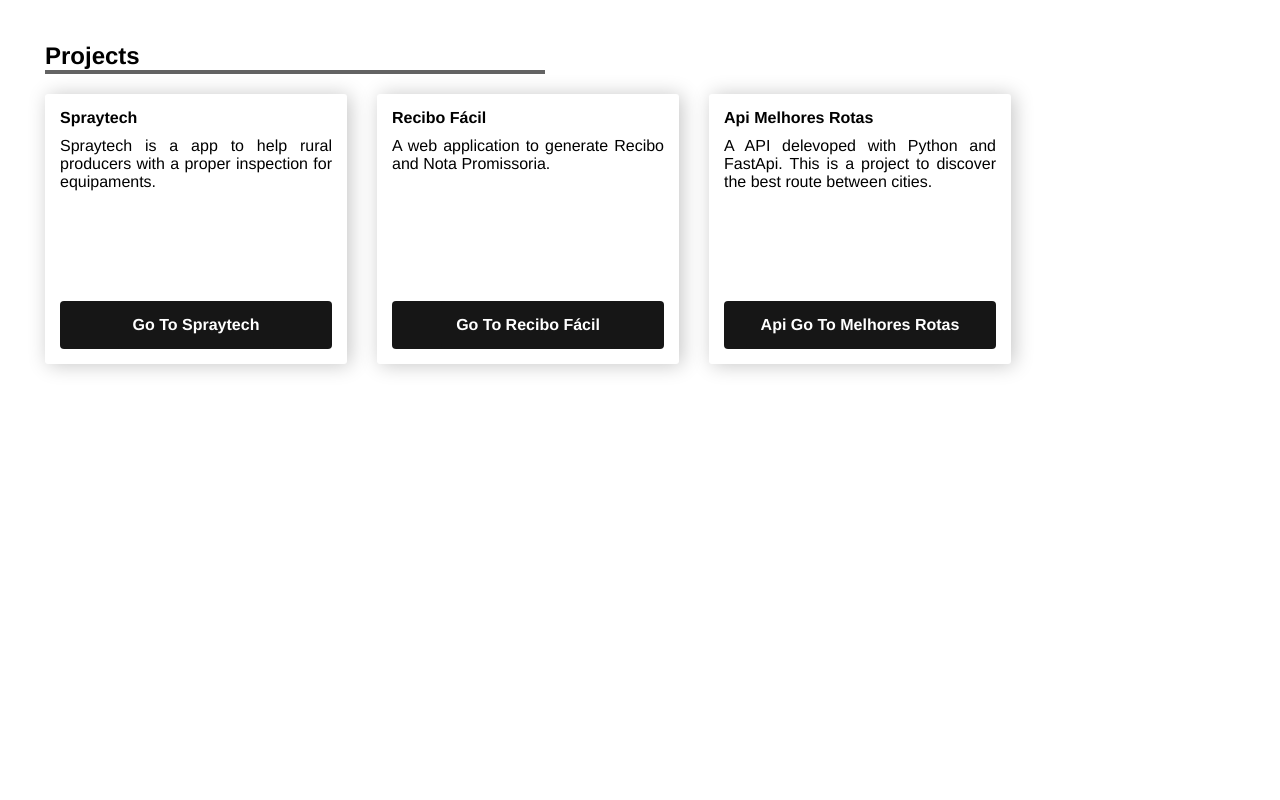
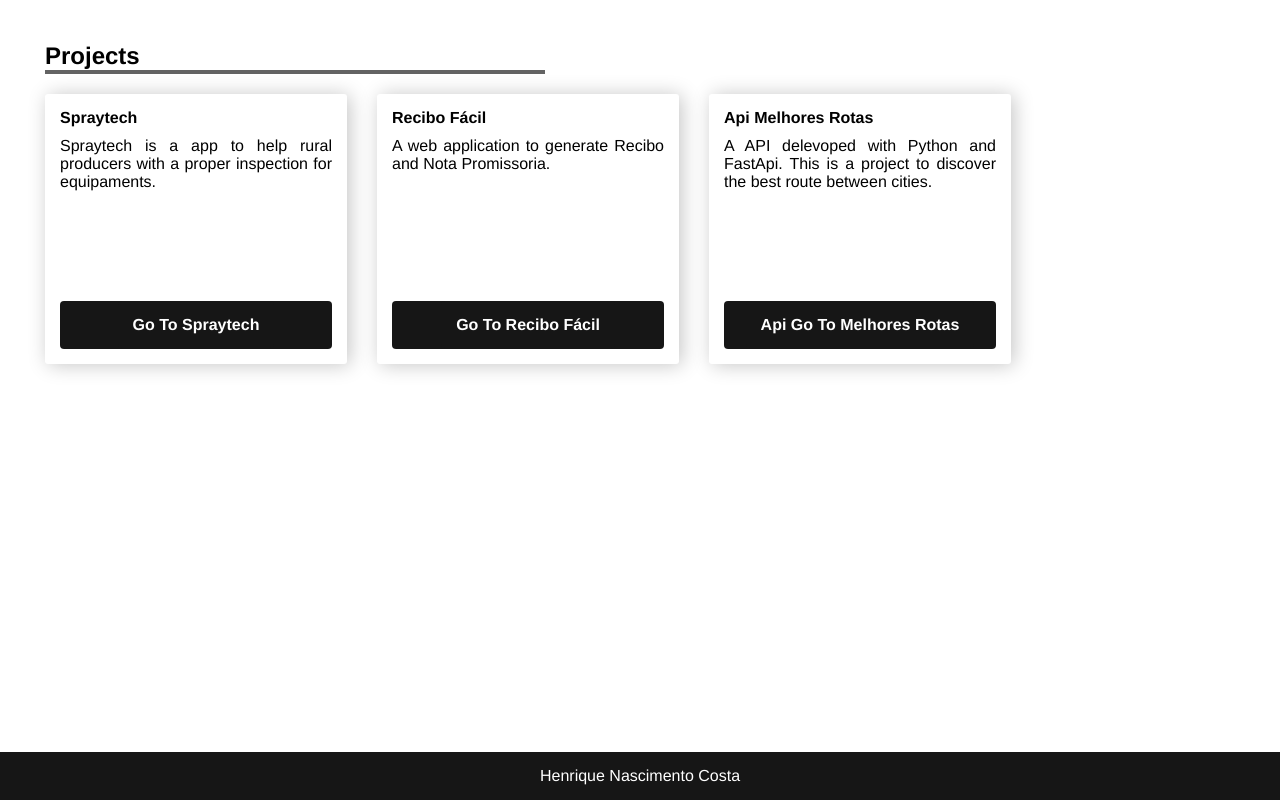
Before and after one commit to henriquensco/henriquensco, a Vue app: page / in a window 1280 px wide. Shown: the part 2448-3248 px from the top of the page. Before the commit the page ends 3200 px from the top, so only its background shows below. Built offline with nearby package versions, Linux system fonts and the light colour scheme.

Commit message:
Adicionar footer, metatags e favicon

```diff
--- a/public/index.html
+++ b/public/index.html
@@ -5,7 +5,10 @@
     <meta http-equiv="X-UA-Compatible" content="IE=edge">
     <meta name="viewport" content="width=device-width,initial-scale=1.0">
     <link rel="icon" href="<%= BASE_URL %>favicon.ico">
-    <title><%= htmlWebpackPlugin.options.title %></title>
+    <title>Henrique Nascimento Costa</title>
+    <meta name="author" content="Henrique Nascimento Costa">
+    <meta name="description" content="Henrique Nascimento Costa - Desenvolvedor FullStack | PHP | Laravel | JavaScript | VueJs">
+    <meta name="keywords" content="sites, web, desenvolvimento, freelancer, criar site, programadores, programador php, programador python">
   </head>
   <body>
     <noscript>
--- a/src/pages/Home.vue
+++ b/src/pages/Home.vue
@@ -151,6 +151,12 @@
             </div>
         </section>
     </main>
+
+    <footer>
+        <div class="container">
+            <a href="https://www.linkedin.com/in/henriquensco/" target="_blank" rel="Henrique Nascimento Costa">Henrique Nascimento Costa</a>
+        </div>
+    </footer>
 
 </template>
 
@@ -338,8 +344,20 @@ header {
     padding: 15px;
     text-align: center;
     border-radius: 4px;
-    color: #FFF;
+    color: #ffffff;
     font-weight: bold;
     text-decoration: none;
 }
+
+footer {
+    background-color: #161616;
+    padding: 15px 15px;
+    text-align: center;
+    color: #ffffff;
+}
+
+footer a {
+    color: #ffffff;
+    text-decoration: none;
+}
 </style>
```
Also changed, not shown: 1 other file (tests, documents, lock files or other folders).
